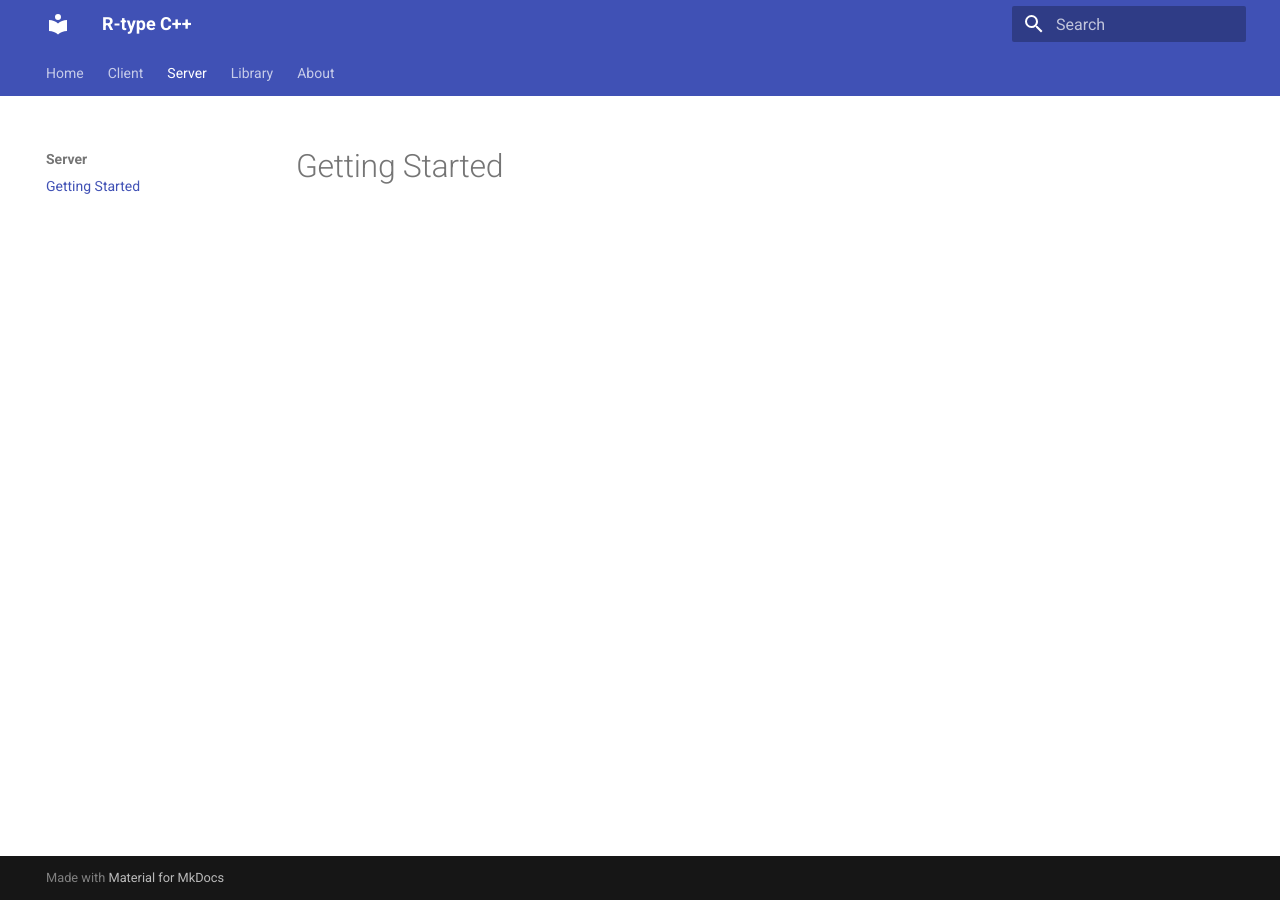
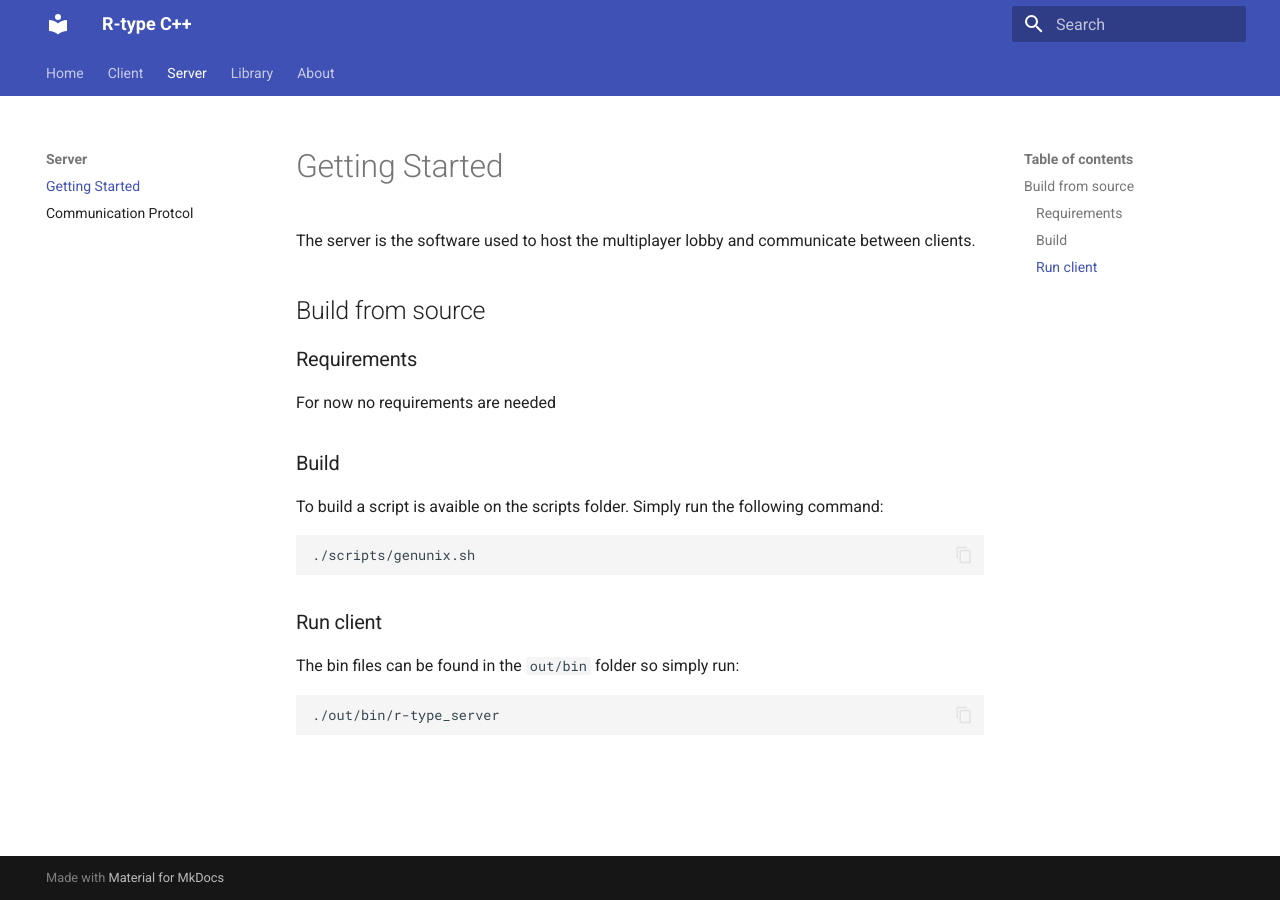
Before and after one commit to KeziahImer/R-Type, an MkDocs documentation site: the page built from docs/server/index.md, in a window 1280 px wide. Built offline with MkDocs 1.6.1 and Material for MkDocs 9.7.7, drawn with Linux system fonts in a browser that asks for light colours.

Commit message:
:memo: add some basic protocol

````diff
--- a/docs/server/index.md
+++ b/docs/server/index.md
@@ -1 +1,25 @@
 # Getting Started
+
+The server is the software used to host the multiplayer lobby and communicate between clients.
+
+## Build from source
+
+### Requirements
+
+For now no requirements are needed
+
+### Build
+
+To build a script is avaible on the scripts folder. Simply run the following command:
+
+```sh
+./scripts/genunix.sh
+```
+
+### Run client
+
+The bin files can be found in the `out/bin` folder so simply run:
+
+```sh
+./out/bin/r-type_server
+```
--- a/mkdocs.yml
+++ b/mkdocs.yml
@@ -12,6 +12,7 @@ nav:
       - "Getting Started": "client/index.md"
   - "Server":
       - "Getting Started": "server/index.md"
+      - "Communication Protcol": "server/protocol.md"
   - "Library":
       - "Getting Started": "library/index.md"
   - "About":
````
Also changed, not shown: docs/server/protocol.md (added, +65 -0 lines).
